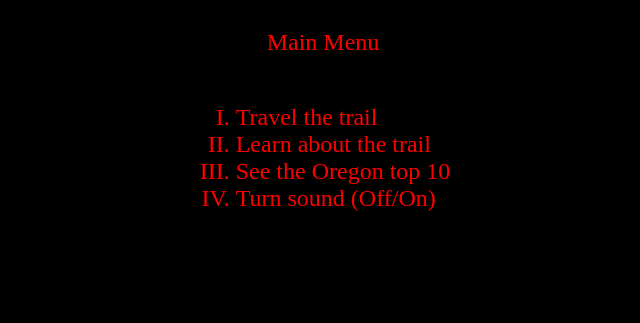
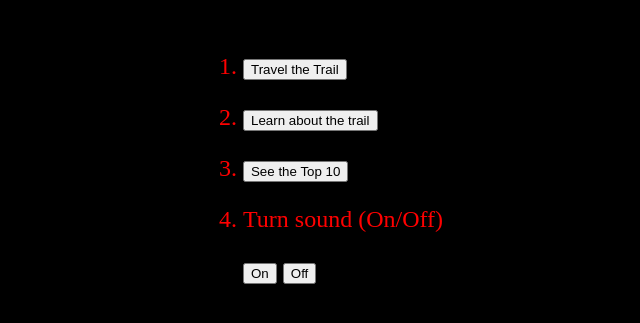
Before and after one commit to mateozap97/mzapata-project, a website: page client/views/mainmenu.html in a window 1280 px wide. Shown: the part 91-414 px from the top of the page, without its empty margins (317-957 px from the left). Drawn offline with Linux system fonts and the light colour scheme.

Commit message:
part 1
part 1

```diff
--- a/client/views/mainmenu.html
+++ b/client/views/mainmenu.html
@@ -53,16 +53,66 @@
 		</body>
 			<div id = "container">
 				<h1>The Oregon Trail</h1>
-				<p>Main Menu</p>
 			</div>
 
 			<div id ="top">
 				<div class="table">
-    				<ol id="horizontal-list" type="I">
-     					<li>Travel the trail</li>
-     					<li>Learn about the trail</li>
-      					<li>See the Oregon top 10</li>
-      					<li>Turn sound (Off/On)</li>
+    				<ol id="horizontal-list">
+						<li><button onclick="myFunction()">Travel the Trail</button></li>
+							<p id="demo"></p>
+
+						<script>
+						function myFunction() {
+ 							var str = "Travel The Trail";
+  							var result = str.link("file:///Users/mateozapata/Desktop/Project/mzapata-project/client/views/trail.html");
+  							document.getElementById("demo").innerHTML = result;
+						}
+						</script>
+
+						<li><button onclick="myLearnTrail()">Learn about the trail</button></li>
+							<p id="try"></p>
+
+						<script>
+						function myLearnTrail() {
+ 							var str = "Learn about Trail";
+  							var result = str.link("https://www.w3schools.com");
+  							document.getElementById("try").innerHTML = result;
+						}
+						</script>
+
+						<li><button onclick="myTopTen()">See the Top 10</button></li>
+							<p id="demoTwo"></p>
+
+						<script>
+						function myTopTen() {
+ 							var str = "Top 10!";
+  							var result = str.link("file:///Users/mateozapata/Desktop/Project/mzapata-project/client/views/topten.html");
+  							document.getElementById("demoTwo").innerHTML = result;
+						}
+						</script>
+
+						<li><audio id="myAudio">
+  							<source src="horse.ogg" type="audio/ogg">
+  							<source src="horse.mp3" type="audio/mpeg">
+						</audio>
+
+						<p>Turn sound (On/Off)</p>
+
+						<button onclick="playAudio()" type="button">On</button>
+						<button onclick="pauseAudio()" type="button">Off</button>
+
+						<script>
+							var x = document.getElementById("myAudio");
+
+						function playAudio() {
+  							x.play();
+						}
+
+						function pauseAudio() {
+  							x.pause();
+						}
+						</script></li>
+
     				</ol>
   				</div>
 			</div>
```
Also changed, not shown: client/views/index.html (+6 -1 lines), client/views/setup.html (+6 -0 lines), client/views/topten.html (+6 -3 lines), client/views/trail.html (+6 -0 lines), 1 other file.
